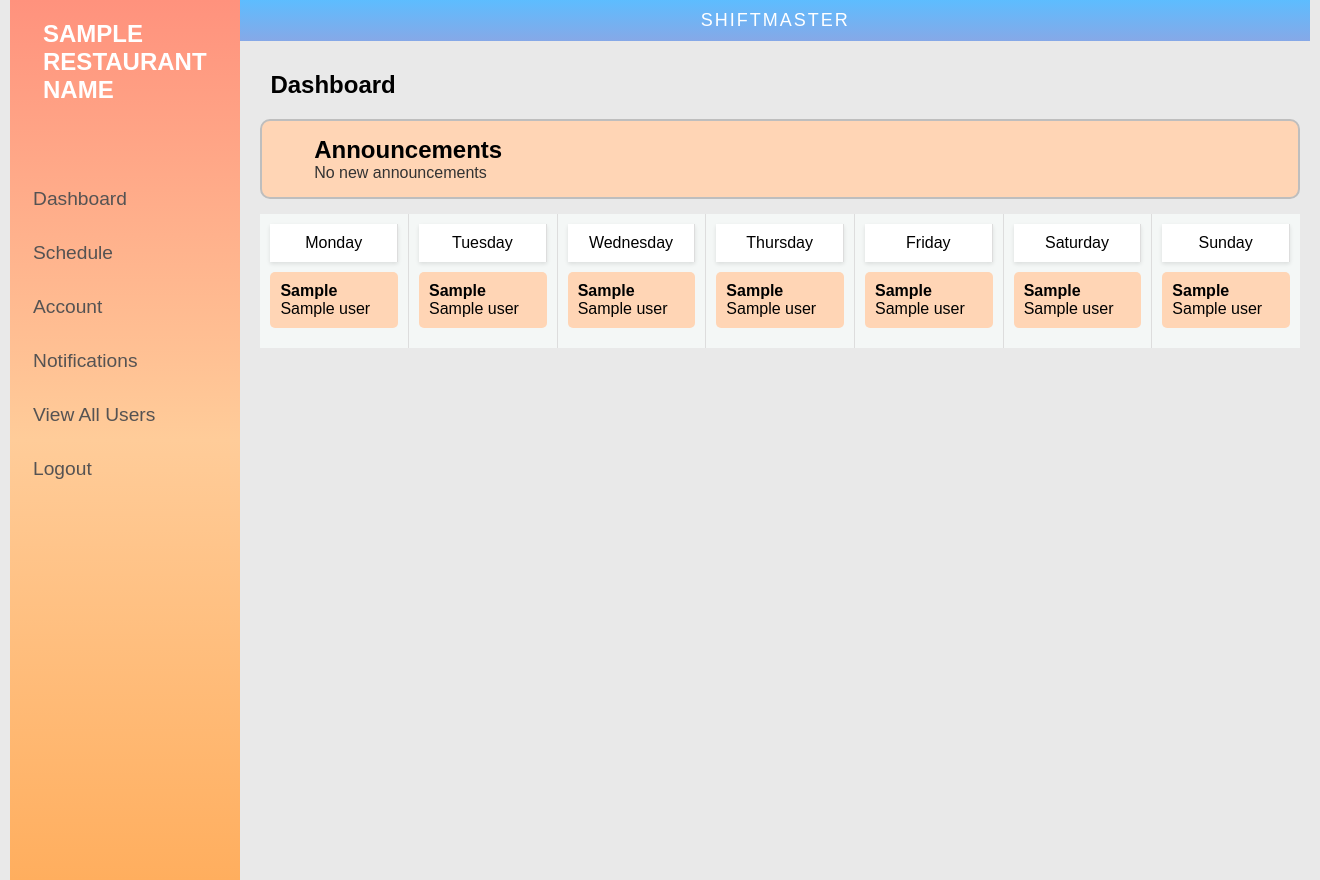
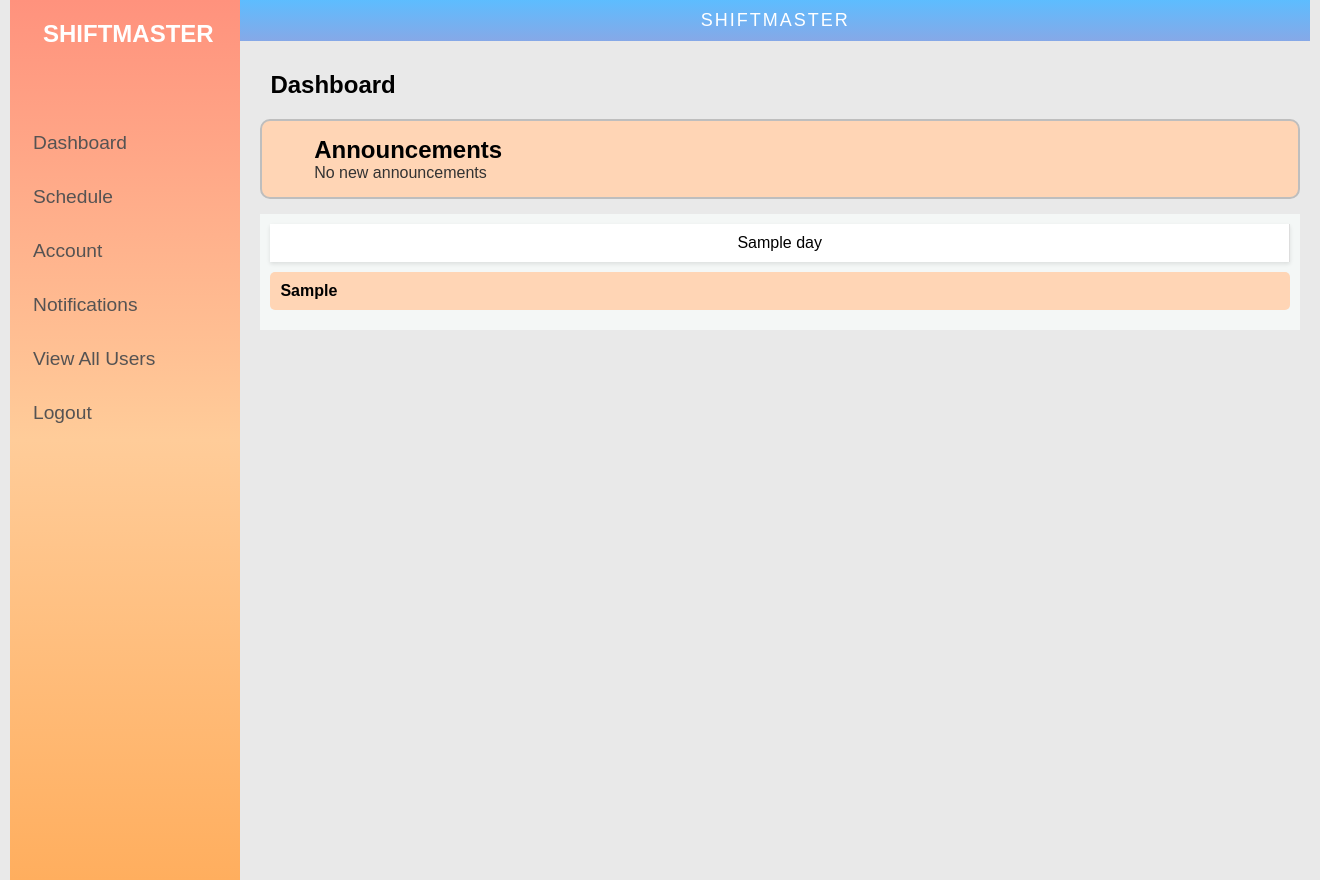
Before and after one commit to SeeHudson/ServerSchedulingApp, a Django app: template templates/Scheduler/dashboard.html in a window 1320 px wide. Run offline with Django 5.2, Linux system fonts and the light colour scheme; the template is opened without the code that fills it: most values are stand-ins (such as "Sample title", 1, 10 or a date in 2020).

Commit message:
Many implementations

```diff
--- a/templates/Scheduler/dashboard.html
+++ b/templates/Scheduler/dashboard.html
@@ -13,7 +13,7 @@
     <nav>
         <div class="navbar">
             <div class="logo">
-                <h1>{{ restaurant_name }}</h1>
+                <h1>ShiftMaster</h1>
             </div>
             <ul>
                 <li><a href="{% url 'dashboard' %}">
@@ -42,6 +42,8 @@
             <p>ShiftMaster</p>
         </div>
         <div class="main-body">
+            <form method="get">
+                {% csrf_token %}
                 <h1>Dashboard</h1>
 
                 <div class="job_card">
@@ -53,86 +55,28 @@
                     </div>
                 </div>
 
-
                 <div class="week-content">
+                    {% for day_shifts in shifts_by_day %}
                         <div class="day-content">
-                <div class="day-header">Monday</div>
-                {% for shift in monday_shifts %}
+                            <div class="day-header">{{ day_shifts.day }}</div>
+                            {% for shift_type in shift_types %}
                                 <div class="shift">
-                        <div><strong>{{ shift.shift_type }}</strong></div>
+                                    <div><strong>{{ shift_type }}</strong></div>
+                                    {% for shift in day_shifts.shifts %}
+                                        {% if shift.shift_type == shift_type %}
                                             {% for employee in shift.employees.all %}
-                            {{ employee.user.get_full_name }}{% if not forloop.last %}, {% endif %}
+                                                {% if employee.user.get_full_name == current_user.get_full_name %}
+                                                    <div class="employee">{{ current_user.get_full_name }}</div>
+                                                {% endif %}
+                                            {% endfor %}
+                                        {% endif %}
                                     {% endfor %}
                                 </div>
                             {% endfor %}
                         </div>
-            <div class="day-content">
-                <div class="day-header">Tuesday</div>
-                {% for shift in tuesday_shifts %}
-                    <div class="shift">
-                        <div><strong>{{ shift.shift_type }}</strong></div>
-                        {% for employee in shift.employees.all %}
-                            {{ employee.user.get_full_name }}{% if not forloop.last %}, {% endif %}
                     {% endfor %}
                 </div>
-                {% endfor %}
-            </div>
-            <div class="day-content">
-                <div class="day-header">Wednesday</div>
-                {% for shift in wednesday_shifts %}
-                    <div class="shift">
-                        <div><strong>{{ shift.shift_type }}</strong></div>
-                        {% for employee in shift.employees.all %}
-                            {{ employee.user.get_full_name }}{% if not forloop.last %}, {% endif %}
-                        {% endfor %}
-                    </div>
-                {% endfor %}
-            </div>
-            <div class="day-content">
-                <div class="day-header">Thursday</div>
-                {% for shift in thursday_shifts %}
-                    <div class="shift">
-                        <div><strong>{{ shift.shift_type }}</strong></div>
-                        {% for employee in shift.employees.all %}
-                            {{ employee.user.get_full_name }}{% if not forloop.last %}, {% endif %}
-                        {% endfor %}
-                    </div>
-                {% endfor %}
-            </div>
-            <div class="day-content">
-                <div class="day-header">Friday</div>
-                {% for shift in friday_shifts %}
-                    <div class="shift">
-                        <div><strong>{{ shift.shift_type }}</strong></div>
-                        {% for employee in shift.employees.all %}
-                            {{ employee.user.get_full_name }}{% if not forloop.last %}, {% endif %}
-                        {% endfor %}
-                    </div>
-                {% endfor %}
-            </div>
-            <div class="day-content">
-                <div class="day-header">Saturday</div>
-                {% for shift in saturday_shifts %}
-                    <div class="shift">
-                        <div><strong>{{ shift.shift_type }}</strong></div>
-                        {% for employee in shift.employees.all %}
-                            {{ employee.user.get_full_name }}{% if not forloop.last %}, {% endif %}
-                        {% endfor %}
-                    </div>
-                {% endfor %}
-            </div>
-            <div class="day-content">
-                <div class="day-header">Sunday</div>
-                {% for shift in sunday_shifts %}
-                    <div class="shift">
-                        <div><strong>{{ shift.shift_type }}</strong></div>
-                        {% for employee in shift.employees.all %}
-                            {{ employee.user.get_full_name }}{% if not forloop.last %}, {% endif %}
-                        {% endfor %}
-                    </div>
-                {% endfor %}
-            </div>
-        </div>
+            </form>
         </div>
     </section>
 </div>
```
Also changed, not shown: Scheduler/views/add_Shifts.py (+7 -5 lines), Scheduler/views/dashboard.py (+29 -11 lines). Lines whose indentation alone changed are shown as unchanged.
